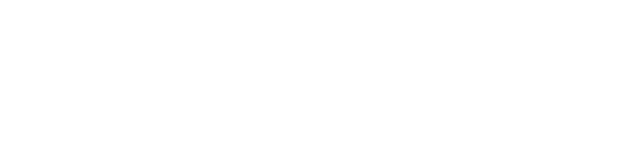
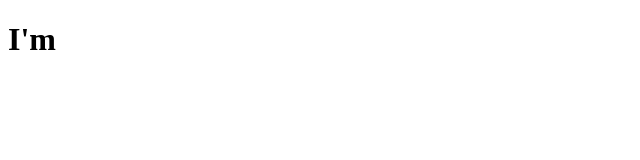
Before and after one commit to renansouza12/type-animate-js, a plain HTML site: page index.html in a window 1280 px wide. Shown: the full height of the page, 0-640 px from the left. Drawn offline with Linux system fonts and the light colour scheme.

Commit message:
added tag h1 and tag span with class 'auto-type'

```diff
--- a/index.html
+++ b/index.html
@@ -9,6 +9,8 @@
 </head>
 <body>
 
+    <h1>I'm <span class="auto-type"></span></h1>
+
     <script src="./script.js"></script>
 </body>
 </html>
```
